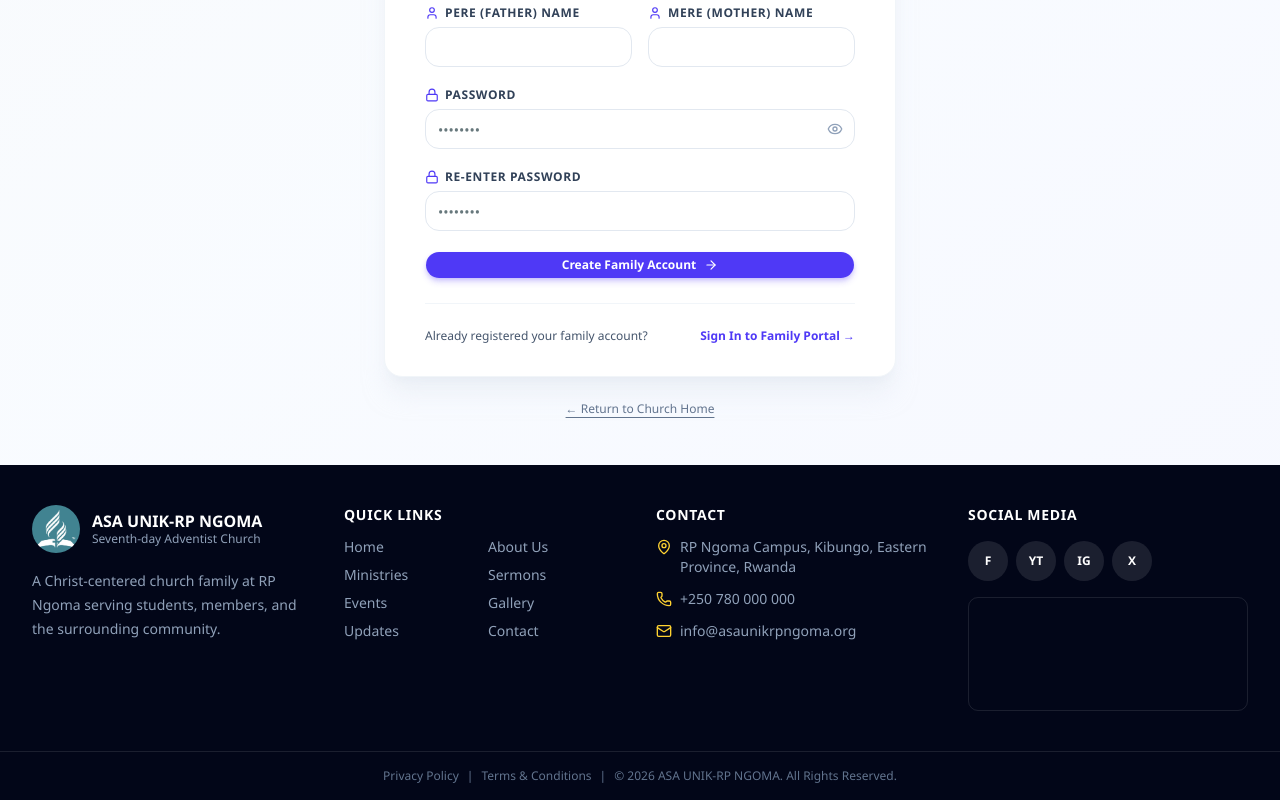
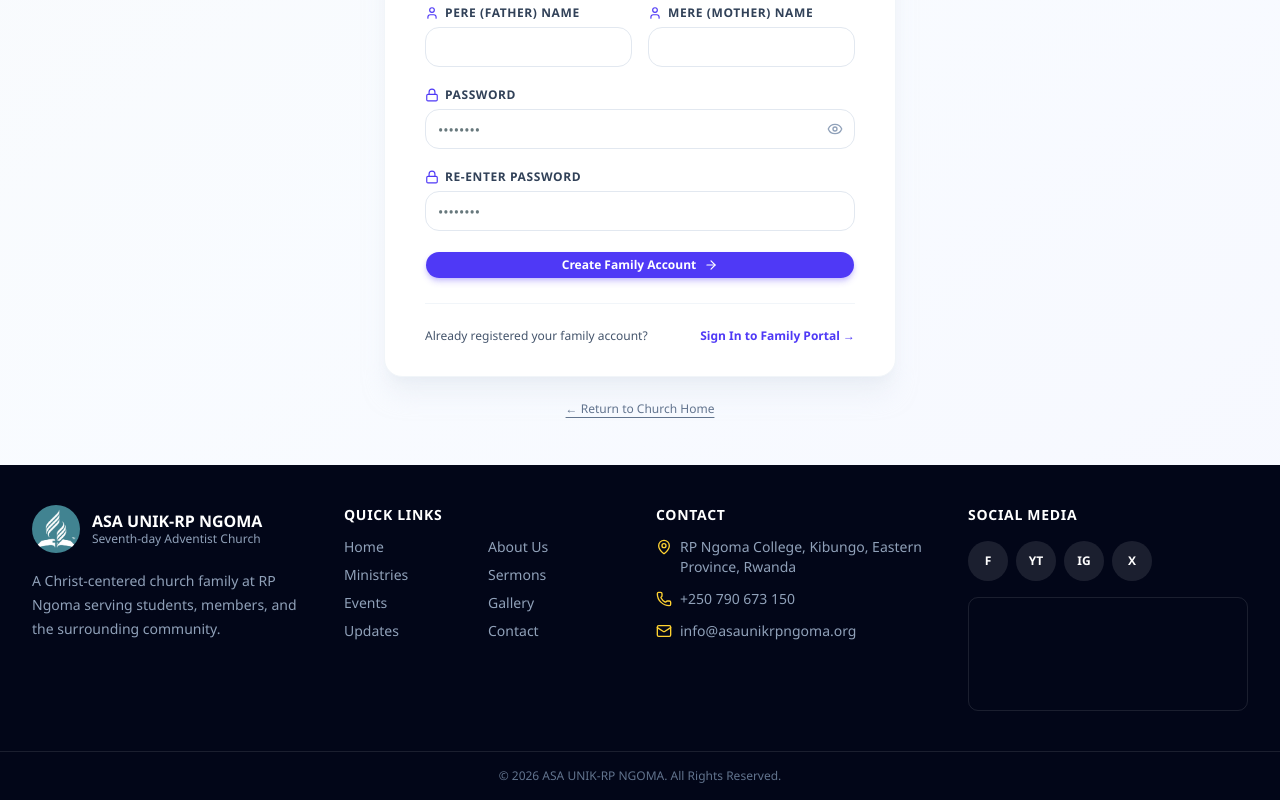
Before and after one commit to Manasse264/asa-unik, a Next.js app: page /family/signup in a window 1280 px wide. Shown: the part 540-1340 px from the top of the page. Built offline with nearby package versions, Linux system fonts and the light colour scheme; no server answers; the database is empty; grey boxes are pictures that could not be loaded.

Commit message:
update25

```diff
--- a/components/site-footer.tsx
+++ b/components/site-footer.tsx
@@ -44,8 +44,8 @@ export function SiteFooter() {
         <div>
           <h2 className="mb-3 text-sm font-bold uppercase tracking-wider text-white">Contact</h2>
           <div className="space-y-3 text-sm text-slate-400">
-            <p className="flex gap-2"><MapPin className="mt-0.5 h-4 w-4 shrink-0 text-amber-300" /> RP Ngoma Campus, Kibungo, Eastern Province, Rwanda</p>
-            <p className="flex items-center gap-2"><Phone className="h-4 w-4 text-amber-300" /> +250 780 000 000</p>
+            <p className="flex gap-2"><MapPin className="mt-0.5 h-4 w-4 shrink-0 text-amber-300" /> RP Ngoma College, Kibungo, Eastern Province, Rwanda</p>
+            <p className="flex items-center gap-2"><Phone className="h-4 w-4 text-amber-300" /> +250 790 673 150</p>
             <p className="flex items-center gap-2"><Mail className="h-4 w-4 text-amber-300" /> info@asaunikrpngoma.org</p>
           </div>
         </div>
@@ -70,10 +70,6 @@ export function SiteFooter() {
         </div>
       </div>
       <div className="border-t border-white/10 px-4 py-4 text-center text-xs text-slate-500">
-        <Link href="#" className="hover:text-slate-300">Privacy Policy</Link>
-        <span className="mx-2">|</span>
-        <Link href="#" className="hover:text-slate-300">Terms & Conditions</Link>
-        <span className="mx-2">|</span>
         &copy; 2026 ASA UNIK-RP NGOMA. All Rights Reserved.
       </div>
     </footer>
```
